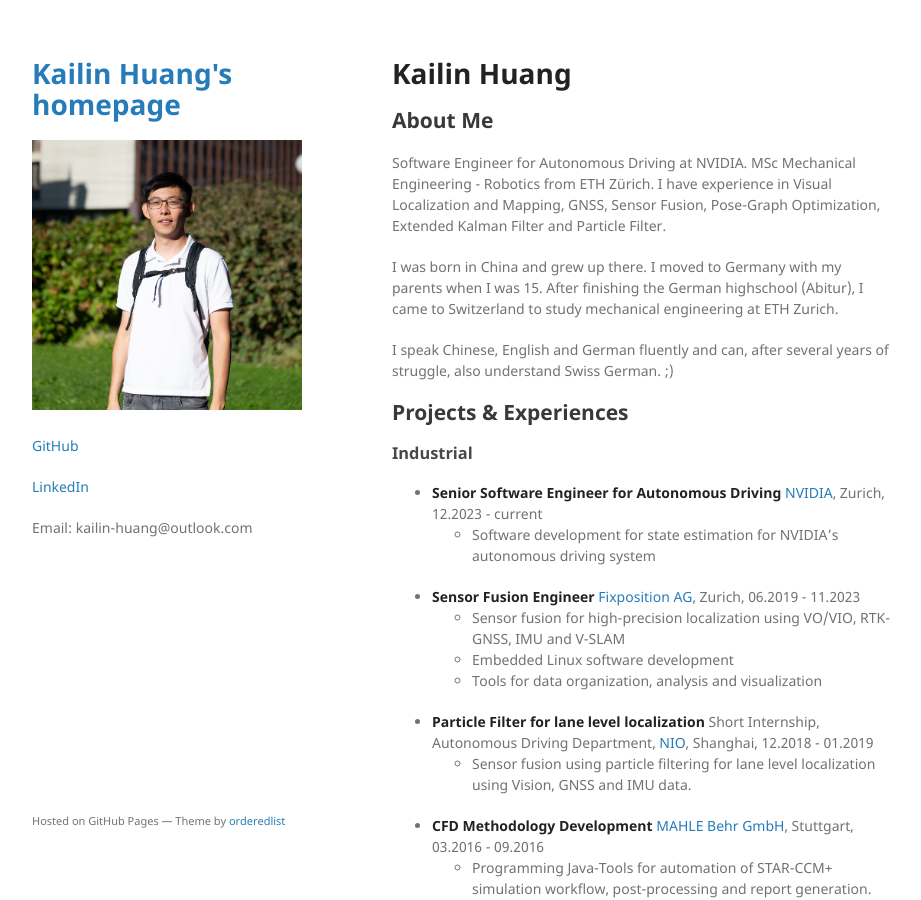
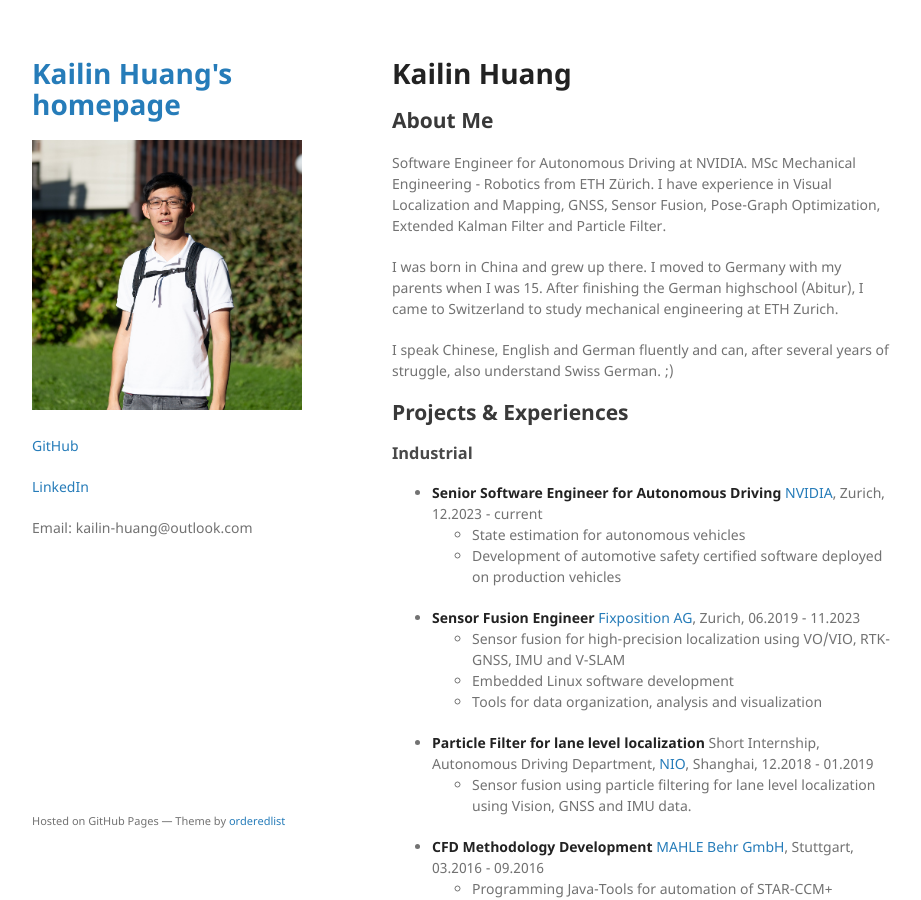
Before and after one commit to khuang93/khuang93.github.io, a Jekyll site: the page built from index.md, in a window 1280 px wide and 900 px high. Shown: the whole window, without its empty margins (178-1099 px from the left). Built offline with Jekyll 4.4.1, drawn with Linux system fonts in a browser that asks for light colours; our own code applies the rules of GitHub Pages for plain Markdown files; the repository's description, which GitHub fills in, is left out.

Commit message:
Minor updates

```diff
--- a/index.md
+++ b/index.md
@@ -16,7 +16,8 @@ I speak Chinese, English and German fluently and can, after several years of str
 ### Industrial
 * **Senior Software Engineer for Autonomous Driving**
 [NVIDIA](https://www.nvidia.com/en-us/self-driving-cars/), Zurich, 12.2023 - current
-  * Software development for state estimation for NVIDIA's autonomous driving system
+  * State estimation for autonomous vehicles
+  * Development of automotive safety certified software deployed on production vehicles
 
 * **Sensor Fusion Engineer**
 [Fixposition AG](https://www.fixposition.com/), Zurich, 06.2019 - 11.2023
```
